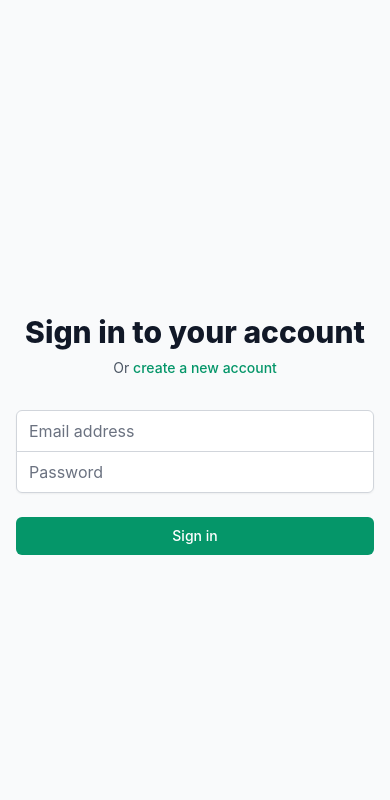
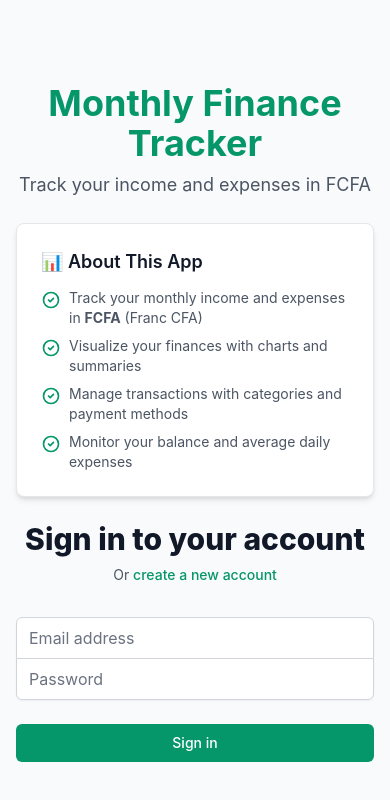
Before and after one commit to MishaelSema/Expense-Tracker, a React (Vite) app: page /login in a window 390 px wide. Shown: the top 800 px of the page. Built offline with nearby package versions, Linux system fonts and the light colour scheme; no server answers.

Commit message:
Add 404 page, improve login page with app description, and use favicon logo on mobile navbar

```diff
--- a/src/App.jsx
+++ b/src/App.jsx
@@ -4,6 +4,7 @@ import Login from './pages/Login';
 import Signup from './pages/Signup';
 import Dashboard from './pages/Dashboard';
 import Transactions from './pages/Transactions';
+import NotFound from './pages/NotFound';
 
 function PrivateRoute({ children }) {
   const { currentUser } = useAuth();
@@ -51,6 +52,7 @@ function AppRoutes() {
         }
       />
       <Route path="/" element={<Navigate to="/dashboard" />} />
+      <Route path="*" element={<NotFound />} />
     </Routes>
   );
 }
--- a/src/pages/Dashboard.jsx
+++ b/src/pages/Dashboard.jsx
@@ -205,7 +205,12 @@ export default function Dashboard() {
         <div className="max-w-7xl mx-auto px-4 sm:px-6 lg:px-8">
           <div className="flex justify-between h-16 items-center">
             <div className="flex items-center">
-              <h1 className="text-xl font-bold text-gray-900 dark:text-white">
+              <img
+                src="/favicon-96x96.png"
+                alt="Monthly Finance Tracker"
+                className="h-8 w-8 sm:hidden"
+              />
+              <h1 className="hidden sm:block text-xl font-bold text-gray-900 dark:text-white">
                 Monthly Finance Tracker
               </h1>
             </div>
--- a/src/pages/Login.jsx
+++ b/src/pages/Login.jsx
@@ -35,7 +35,48 @@ export default function Login() {
     <div className="min-h-screen flex items-center justify-center bg-gray-50 dark:bg-gray-900 py-12 px-4 sm:px-6 lg:px-8">
       <div className="max-w-md w-full space-y-8">
         <div>
-          <h2 className="mt-6 text-center text-3xl font-extrabold text-gray-900 dark:text-white">
+          <div className="text-center mb-6">
+            <h1 className="text-4xl font-bold text-emerald-600 dark:text-emerald-400 mb-2">
+              Monthly Finance Tracker
+            </h1>
+            <p className="text-lg text-gray-600 dark:text-gray-400">
+              Track your income and expenses in FCFA
+            </p>
+          </div>
+
+          <div className="bg-white dark:bg-gray-800 rounded-lg shadow-md p-6 mb-6 border border-gray-200 dark:border-gray-700">
+            <h3 className="text-lg font-semibold text-gray-900 dark:text-white mb-3">
+              📊 About This App
+            </h3>
+            <ul className="space-y-2 text-sm text-gray-600 dark:text-gray-400">
+              <li className="flex items-start">
+                <svg className="w-5 h-5 text-emerald-600 dark:text-emerald-400 mr-2 mt-0.5 flex-shrink-0" fill="none" stroke="currentColor" viewBox="0 0 24 24">
+                  <path strokeLinecap="round" strokeLinejoin="round" strokeWidth={2} d="M9 12l2 2 4-4m6 2a9 9 0 11-18 0 9 9 0 0118 0z" />
+                </svg>
+                <span>Track your monthly income and expenses in <strong>FCFA</strong> (Franc CFA)</span>
+              </li>
+              <li className="flex items-start">
+                <svg className="w-5 h-5 text-emerald-600 dark:text-emerald-400 mr-2 mt-0.5 flex-shrink-0" fill="none" stroke="currentColor" viewBox="0 0 24 24">
+                  <path strokeLinecap="round" strokeLinejoin="round" strokeWidth={2} d="M9 12l2 2 4-4m6 2a9 9 0 11-18 0 9 9 0 0118 0z" />
+                </svg>
+                <span>Visualize your finances with charts and summaries</span>
+              </li>
+              <li className="flex items-start">
+                <svg className="w-5 h-5 text-emerald-600 dark:text-emerald-400 mr-2 mt-0.5 flex-shrink-0" fill="none" stroke="currentColor" viewBox="0 0 24 24">
+                  <path strokeLinecap="round" strokeLinejoin="round" strokeWidth={2} d="M9 12l2 2 4-4m6 2a9 9 0 11-18 0 9 9 0 0118 0z" />
+                </svg>
+                <span>Manage transactions with categories and payment methods</span>
+              </li>
+              <li className="flex items-start">
+                <svg className="w-5 h-5 text-emerald-600 dark:text-emerald-400 mr-2 mt-0.5 flex-shrink-0" fill="none" stroke="currentColor" viewBox="0 0 24 24">
+                  <path strokeLinecap="round" strokeLinejoin="round" strokeWidth={2} d="M9 12l2 2 4-4m6 2a9 9 0 11-18 0 9 9 0 0118 0z" />
+                </svg>
+                <span>Monitor your balance and average daily expenses</span>
+              </li>
+            </ul>
+          </div>
+
+          <h2 className="text-center text-3xl font-extrabold text-gray-900 dark:text-white">
             Sign in to your account
           </h2>
           <p className="mt-2 text-center text-sm text-gray-600 dark:text-gray-400">
--- /dev/null
+++ b/src/pages/NotFound.jsx
@@ -0,0 +1,59 @@
+import { Link } from 'react-router-dom';
+
+export default function NotFound() {
+  return (
+    <div className="min-h-screen flex items-center justify-center bg-gray-50 dark:bg-gray-900 px-4 sm:px-6 lg:px-8">
+      <div className="max-w-md w-full text-center">
+        <div className="mb-8">
+          <h1 className="text-9xl font-bold text-emerald-600 dark:text-emerald-400">404</h1>
+          <h2 className="mt-4 text-3xl font-extrabold text-gray-900 dark:text-white">
+            Page Not Found
+          </h2>
+          <p className="mt-4 text-lg text-gray-600 dark:text-gray-400">
+            Oops! The page you're looking for doesn't exist.
+          </p>
+        </div>
+
+        <div className="space-y-4">
+          <div className="bg-white dark:bg-gray-800 rounded-lg shadow-md p-6 border border-gray-200 dark:border-gray-700">
+            <h3 className="text-lg font-semibold text-gray-900 dark:text-white mb-2">
+              What you can do:
+            </h3>
+            <ul className="text-left space-y-2 text-gray-600 dark:text-gray-400">
+              <li className="flex items-start">
+                <svg className="w-5 h-5 text-emerald-600 dark:text-emerald-400 mr-2 mt-0.5 flex-shrink-0" fill="none" stroke="currentColor" viewBox="0 0 24 24">
+                  <path strokeLinecap="round" strokeLinejoin="round" strokeWidth={2} d="M9 12l2 2 4-4m6 2a9 9 0 11-18 0 9 9 0 0118 0z" />
+                </svg>
+                <span>Go back to the <Link to="/dashboard" className="text-emerald-600 hover:text-emerald-700 dark:text-emerald-400 font-medium">Dashboard</Link></span>
+              </li>
+              <li className="flex items-start">
+                <svg className="w-5 h-5 text-emerald-600 dark:text-emerald-400 mr-2 mt-0.5 flex-shrink-0" fill="none" stroke="currentColor" viewBox="0 0 24 24">
+                  <path strokeLinecap="round" strokeLinejoin="round" strokeWidth={2} d="M9 12l2 2 4-4m6 2a9 9 0 11-18 0 9 9 0 0118 0z" />
+                </svg>
+                <span>View your <Link to="/transactions" className="text-emerald-600 hover:text-emerald-700 dark:text-emerald-400 font-medium">Transactions</Link></span>
+              </li>
+              <li className="flex items-start">
+                <svg className="w-5 h-5 text-emerald-600 dark:text-emerald-400 mr-2 mt-0.5 flex-shrink-0" fill="none" stroke="currentColor" viewBox="0 0 24 24">
+                  <path strokeLinecap="round" strokeLinejoin="round" strokeWidth={2} d="M9 12l2 2 4-4m6 2a9 9 0 11-18 0 9 9 0 0118 0z" />
+                </svg>
+                <span>Return to <Link to="/login" className="text-emerald-600 hover:text-emerald-700 dark:text-emerald-400 font-medium">Login</Link></span>
+              </li>
+            </ul>
+          </div>
+
+          <div>
+            <Link
+              to="/dashboard"
+              className="inline-flex items-center px-6 py-3 border border-transparent text-base font-medium rounded-md text-white bg-emerald-600 hover:bg-emerald-700 focus:outline-none focus:ring-2 focus:ring-offset-2 focus:ring-emerald-500 transition-colors"
+            >
+              <svg className="w-5 h-5 mr-2" fill="none" stroke="currentColor" viewBox="0 0 24 24">
+                <path strokeLinecap="round" strokeLinejoin="round" strokeWidth={2} d="M3 12l2-2m0 0l7-7 7 7M5 10v10a1 1 0 001 1h3m10-11l2 2m-2-2v10a1 1 0 01-1 1h-3m-6 0a1 1 0 001-1v-4a1 1 0 011-1h2a1 1 0 011 1v4a1 1 0 001 1m-6 0h6" />
+              </svg>
+              Go to Dashboard
+            </Link>
+          </div>
+        </div>
+      </div>
+    </div>
+  );
+}
--- a/src/pages/Transactions.jsx
+++ b/src/pages/Transactions.jsx
@@ -257,7 +257,12 @@ export default function Transactions() {
         <div className="max-w-7xl mx-auto px-4 sm:px-6 lg:px-8">
           <div className="flex justify-between h-16 items-center">
             <div className="flex items-center">
-              <h1 className="text-xl font-bold text-gray-900 dark:text-white">
+              <img
+                src="/favicon-96x96.png"
+                alt="Monthly Finance Tracker"
+                className="h-8 w-8 sm:hidden"
+              />
+              <h1 className="hidden sm:block text-xl font-bold text-gray-900 dark:text-white">
                 Monthly Finance Tracker
               </h1>
             </div>
```
